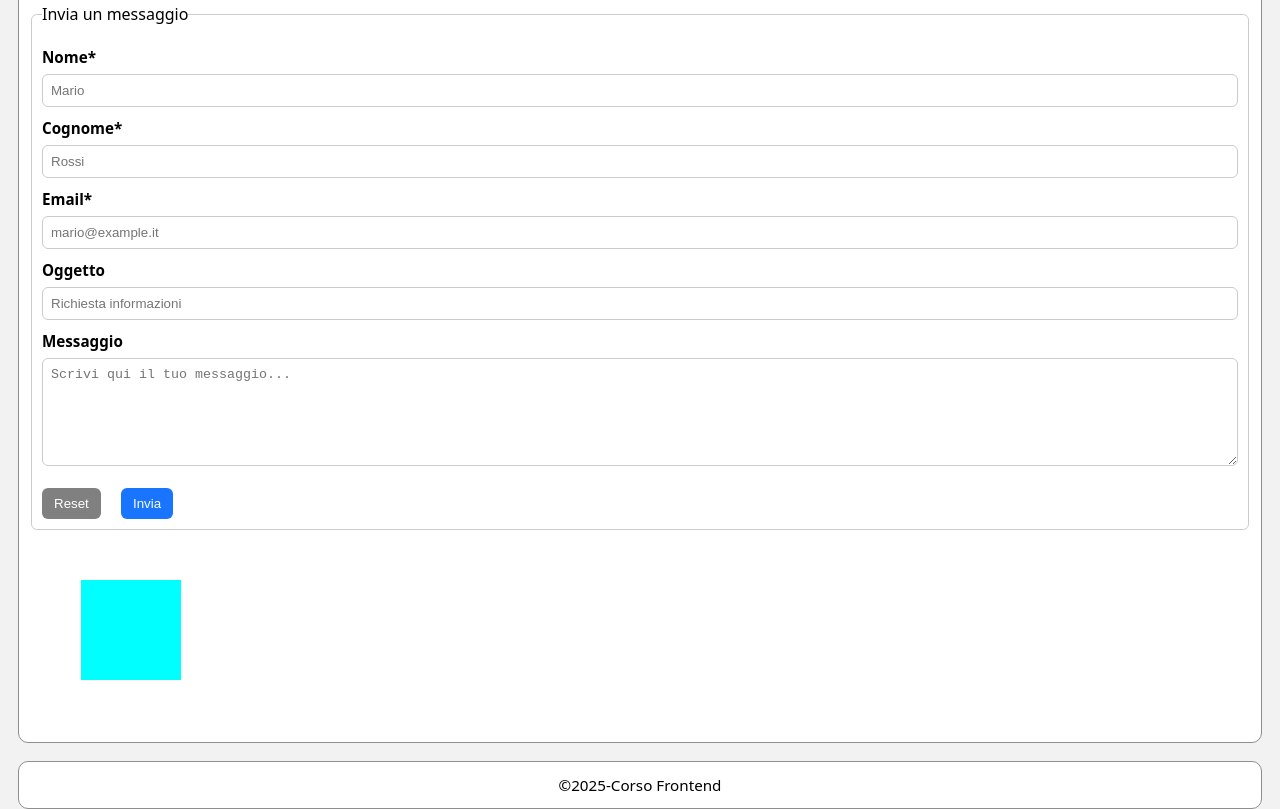
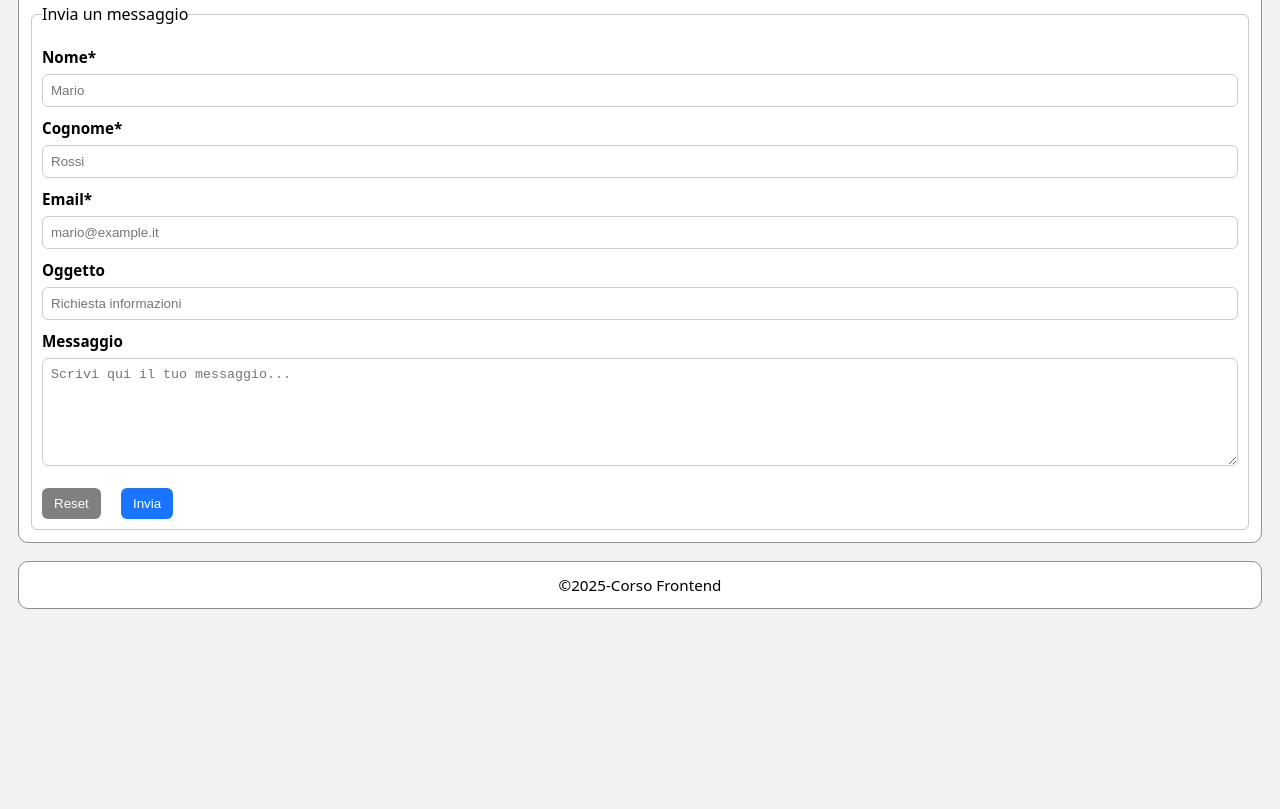
Before and after one commit to Anelgo02/Corso-Frontend, a plain HTML site: page about.html in a window 1280 px wide. Shown: the part 1659-2468 px from the top of the page. After the commit the page ends 2268 px from the top, so only its background shows below. Drawn offline with Linux system fonts and the light colour scheme.

Commit message:
Pulizia e refactoring

```diff
--- a/about.html
+++ b/about.html
@@ -187,7 +187,7 @@
             <!--form di contatto CONTATTACI con input nome cognome email e textarea. Pulsante invia-->
         </section>
 
-        <div class="ruota"></div>
+
     </main>
 
     <footer>
--- a/style.css
+++ b/style.css
@@ -263,17 +263,3 @@ caption{
 .frame-container{
     text-align:center;
 }
-
-/*Esempio di transform rotate*/
-
-.ruota{
-    width:100px;
-    height:100px;
-    background-color:aqua;
-    margin:50px;
-    transition: transform 0.4s ease-in-out;
-}
-
-.ruota:hover{
-    transform:rotate(360deg);
-}
```
